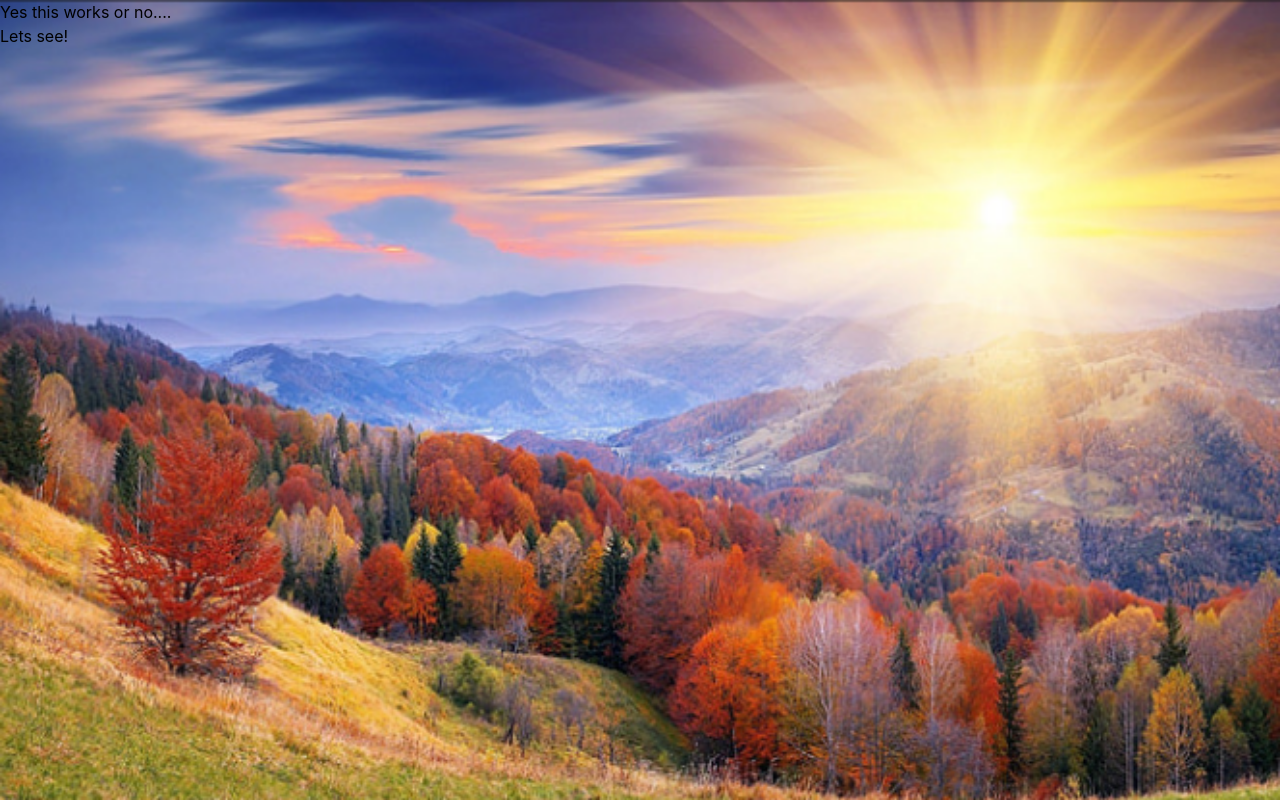
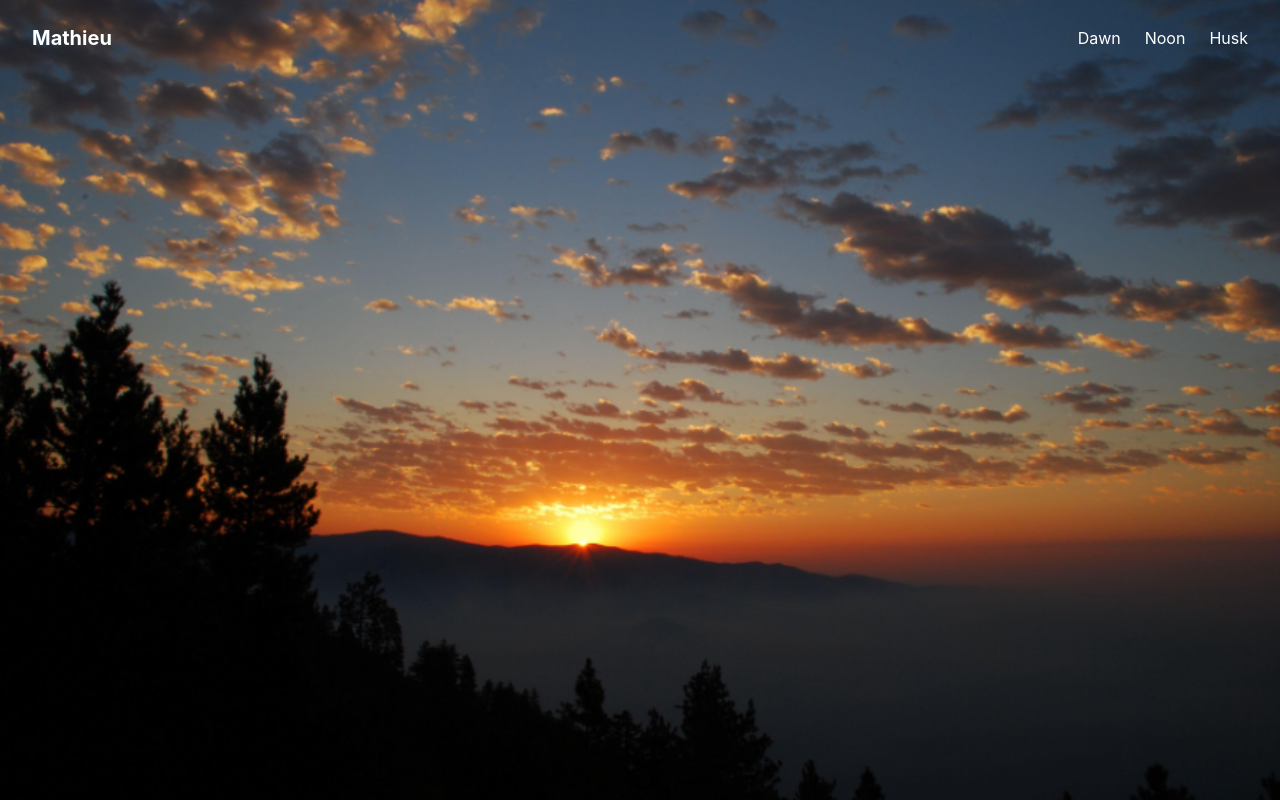
Before and after one commit to Mathieu-LaCite/morning, a React (Vite) app: page / in a window 1280 px wide. Built offline with nearby package versions, Linux system fonts and the light colour scheme.

Commit message:
added different bg

```diff
--- a/src/App.tsx
+++ b/src/App.tsx
@@ -1,4 +1,5 @@
-import bg from './assets/MorningBg.png'
+import bg from './assets/dawn2.png'
+import Header from './components/header'
 
 function App() {
 
@@ -6,10 +7,8 @@ function App() {
     <>
       <div className="min-h-screen bg-cover bg-center bg-no-repeat"
       style={{ backgroundImage: `url(${bg})` }}>
-          <div>
-            <h1>Yes this works or no....</h1>
-            <p>Lets see!</p>
-          </div>
+        <Header/>
+
       </div>
     </>
   )
--- /dev/null
+++ b/src/components/Header.tsx
@@ -0,0 +1,14 @@
+function Header() {
+  return (
+    <header className="absolute top-0 left-0 w-full z-20 flex items-center justify-between px-8 py-6 text-white">
+      <div className="text-xl font-bold">Mathieu</div>
+      <nav className="flex gap-6">
+        <a href="#about" className="hover:opacity-75 transition">Dawn</a>
+        <a href="#projects" className="hover:opacity-75 transition">Noon</a>
+        <a href="#contact" className="hover:opacity-75 transition">Husk</a>
+      </nav>
+    </header>
+  )
+}
+
+export default Header
```
Also changed, not shown: src/assets/dawn.png (added), src/assets/dawn2.png (added).
